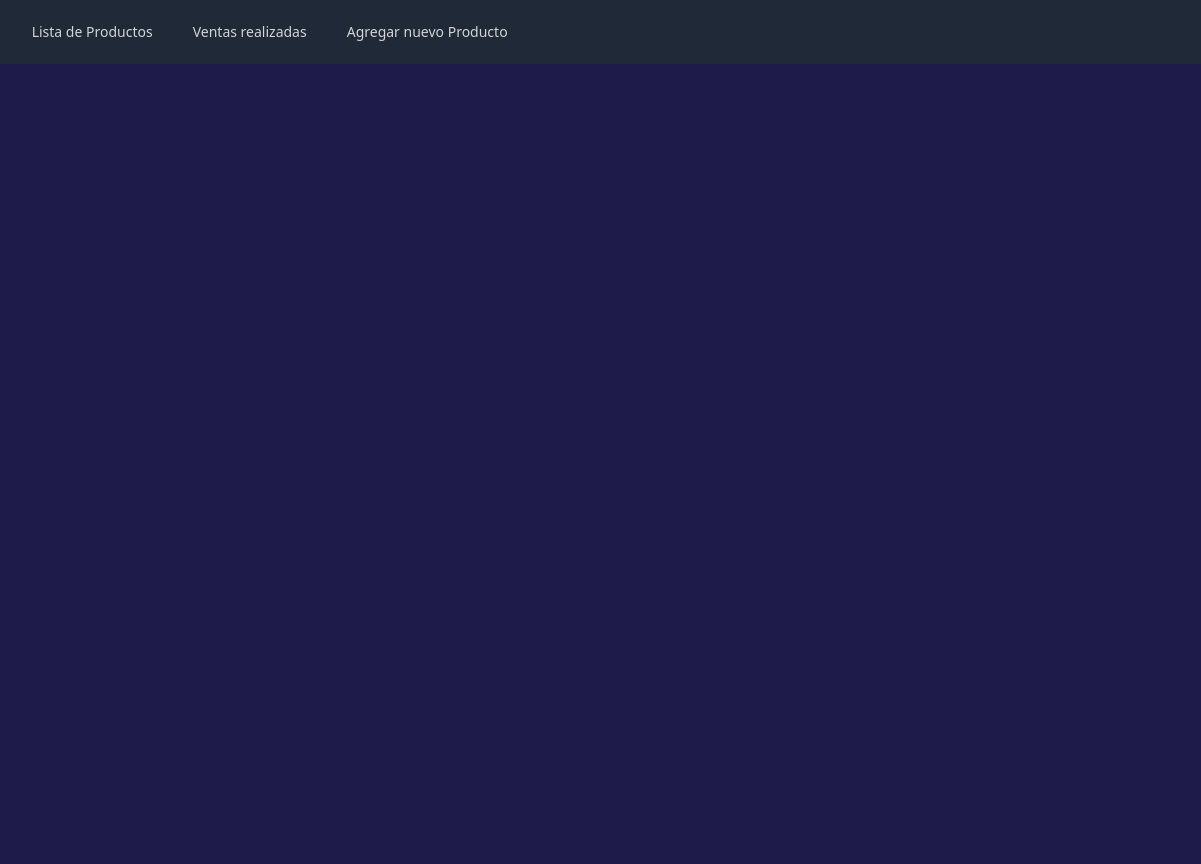
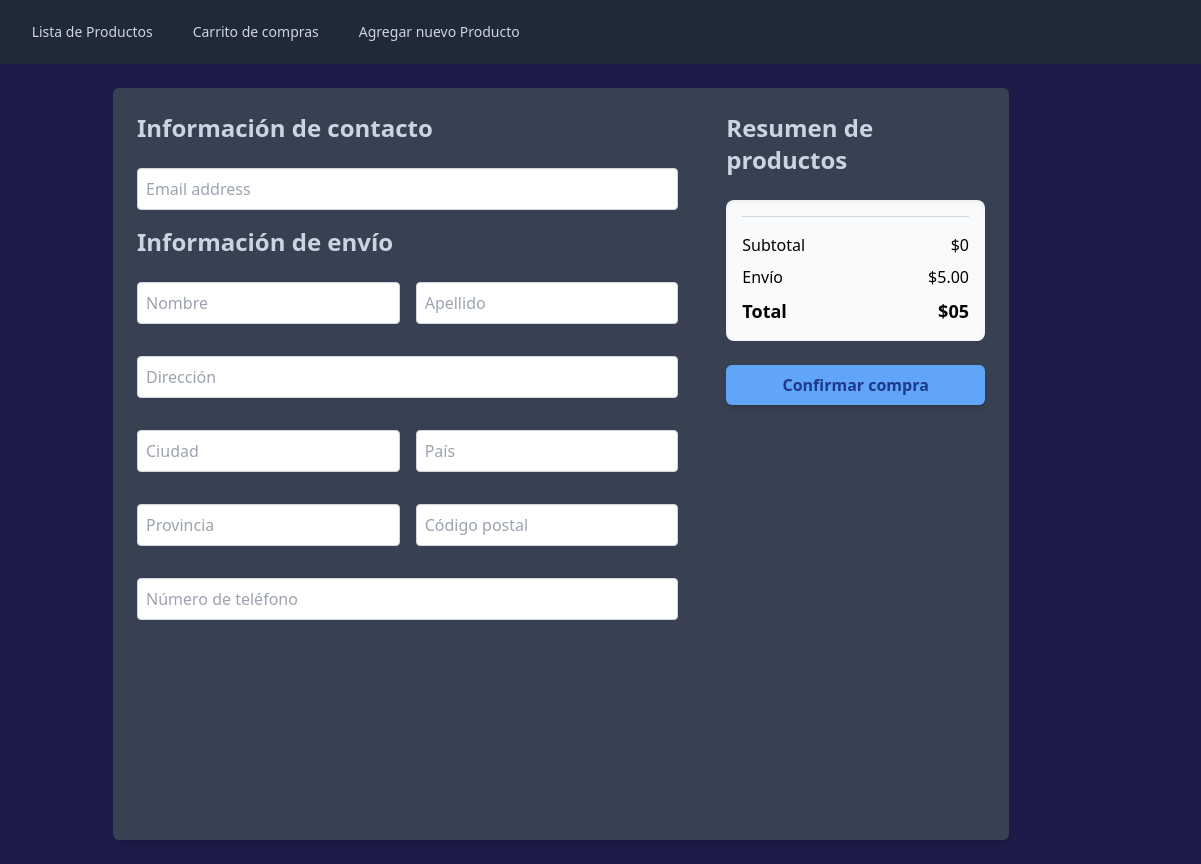
Before and after one commit to Martin-Egea/TP-AW2, a website with bundled scripts: page client/pages/shoppingCart.html in a window 1280 px wide. Shown: the full height of the page, 79-1280 px from the left. Before the commit the page ends 800 px from the top, so only its background shows below. Built offline with nearby package versions, Linux system fonts and the light colour scheme.

Commit message:
Front del carrito de compras y carga del local storage

```diff
--- a/client/components/navbar.js
+++ b/client/components/navbar.js
@@ -28,7 +28,7 @@ export const navbarComponent = `
                 <div class="flex space-x-4">
                   <!-- Current: "bg-gray-900 text-white", Default: "text-gray-300 hover:bg-gray-700 hover:text-white" -->
                   <a href="${API}/pages/home.html" class="text-gray-300 hover:bg-gray-700 hover:text-white rounded-md px-3 py-2 text-sm font-medium">Lista de Productos</a>
-                  <a href="${API}/pages/shoppingCart.html" class="text-gray-300 hover:bg-gray-700 hover:text-white rounded-md px-3 py-2 text-sm font-medium">Ventas realizadas</a>
+                  <a href="${API}/pages/shoppingCart.html" class="text-gray-300 hover:bg-gray-700 hover:text-white rounded-md px-3 py-2 text-sm font-medium">Carrito de compras</a>
                   <a href="${API}/pages/newProduct.html" class="text-gray-300 hover:bg-gray-700 hover:text-white rounded-md px-3 py-2 text-sm font-medium">Agregar nuevo Producto</a>
                 </div>
               </div>
@@ -41,7 +41,7 @@ export const navbarComponent = `
           <div id="menuNavbar" class="space-y-1 px-2 pb-3 pt-2 hidden">
             <!-- Current: "bg-gray-900 text-white", Default: "text-gray-300 hover:bg-gray-700 hover:text-white" -->
             <a href="${API}/pages/home.html" class="text-gray-300 hover:bg-gray-700 hover:text-white block rounded-md px-3 py-2 text-base font-medium">Lista de Productos</a>
-            <a href="${API}/pages/shoppingCart.html" class="text-gray-300 hover:bg-gray-700 hover:text-white block rounded-md px-3 py-2 text-base font-medium">Ventas realizadas</a>
+            <a href="${API}/pages/shoppingCart.html" class="text-gray-300 hover:bg-gray-700 hover:text-white block rounded-md px-3 py-2 text-base font-medium">Carrito de compras</a>
             <a href="${API}/pages/newProduct.html" class="text-gray-300 hover:bg-gray-700 hover:text-white block rounded-md px-3 py-2 text-base font-medium">Agregar nuevo Producto</a>
           </div>
         </div>
--- /dev/null
+++ b/client/pages/shoppingCart.controller.js
@@ -0,0 +1,43 @@
+import { getDataLS, deleteDataLS } from "../utils/localStorage.controller.js";
+
+const prodCarrito = (nombre, descripcion, precio, imagen )=>{
+    return `
+    <div class="flex items-center mb-4">
+    <img class="w-16 h-16 object-cover mr-4" src="https://via.placeholder.com/64">
+    <div>
+        <h3 class="text-lg font-medium line-clamp-2">${nombre}</h3>
+        <p class="text-gray-600 line-clamp-3">${descripcion}</p>
+        <p class="text-gray-900 text-right">$${precio}</p>
+    </div>
+</div>
+    `
+}
+
+let contenedorProductos = document.getElementById('prodCartContainer')
+let totalProductos = document.getElementById('totalCart')
+let subTotalProductos = document.getElementById('subTotalCart')
+const productosDeLS = getDataLS('carritoCompras')
+
+function agregarProductosAContenedor(){
+    let listaProductos = ''
+    console.log(productosDeLS)
+    productosDeLS.forEach(e => {
+        listaProductos += prodCarrito(e.nombre, e.desc, e.precio)
+    });
+    return listaProductos
+}
+
+function sumarTotalProductos(){
+    let total = 0
+    productosDeLS.forEach(e => {
+        total += parseInt(e.precio)
+    })
+    return total
+}
+
+window.addEventListener('load', ()=>{
+    contenedorProductos.innerHTML = agregarProductosAContenedor()
+    totalProductos.innerText = '$'+sumarTotalProductos()+5
+    subTotalProductos.innerText = '$'+sumarTotalProductos()
+
+})
--- a/client/pages/shoppingCart.html
+++ b/client/pages/shoppingCart.html
@@ -10,7 +10,64 @@
 
     <header></header>
 
+    <div class="flex justify-center min-h-screen p-6">
+        <div class="w-full max-w-4xl bg-gray-700 shadow-md rounded-md p-6">
+            <div class="flex flex-col lg:flex-row">
+                <div class="lg:w-2/3 lg:pr-6">
+                    <div>
+                        <h2 class="text-2xl font-semibold mb-6 text-slate-300">Información de contacto</h2>
+                        <input class="w-full border border-gray-300 p-2 mb-4 rounded" type="email" placeholder="Email address">
+                    </div>
+                    <div>
+                        <h2 class="text-2xl font-semibold mb-6 text-slate-300 ">Información de envío</h2>
+                        <div class="grid grid-cols-1 md:grid-cols-2 gap-4">
+                            <input class="w-full border border-gray-300 p-2 mb-4 rounded" type="text" placeholder="Nombre">
+                            <input class="w-full border border-gray-300 p-2 mb-4 rounded" type="text" placeholder="Apellido">
+                            <input class="w-full border border-gray-300 p-2 mb-4 rounded md:col-span-2" type="text" placeholder="Dirección">
+                            <input class="w-full border border-gray-300 p-2 mb-4 rounded" type="text" placeholder="Ciudad">
+                            <input class="w-full border border-gray-300 p-2 mb-4 rounded" type="text" placeholder="País">
+                            <input class="w-full border border-gray-300 p-2 mb-4 rounded" type="text" placeholder="Provincia">
+                            <input class="w-full border border-gray-300 p-2 mb-4 rounded" type="text" placeholder="Código postal">
+                            <input class="w-full border border-gray-300 p-2 mb-4 rounded md:col-span-2" type="text" placeholder="Número de teléfono">
+                        </div>
+                    </div>
+                </div>
+                <div class="lg:w-1/3 lg:pl-6 mt-6 lg:mt-0">
+                    <h2 class="text-2xl font-semibold mb-6 text-slate-300">Resumen de productos</h2>
+                    <div class="bg-gray-50 p-4 rounded-lg shadow-inner">
+                        <!--Contenedor de productos-->
+                        <div id="prodCartContainer">
+                            <div class="flex items-center mb-4">
+                                <img class="w-16 h-16 object-cover mr-4" src="https://via.placeholder.com/64">
+                                <div>
+                                    <h3 class="text-lg font-medium">Producto 1</h3>
+                                    <p class="text-gray-600">Caracteristica</p>
+                                    <p class="text-gray-900">$32.00</p>
+                                </div>
+                            </div>
+                        </div>
+                        <div class="border-t border-gray-300 pt-4">
+                            <div class="flex justify-between mb-2">
+                                <span>Subtotal</span>
+                                <span id="subTotalCart">$64.00</span>
+                            </div>
+                            <div class="flex justify-between mb-2">
+                                <span>Envío</span>
+                                <span>$5.00</span>
+                            </div>
+                            <div class="flex justify-between font-semibold text-lg">
+                                <span>Total</span>
+                                <span id="totalCart">$75.52</span>
+                            </div>
+                        </div>
+                    </div>
+                    <button class="w-full mt-6 bg-blue-400 text-blue-900 py-2 rounded-md shadow-md hover:bg-blue-300 font-semibold active:scale-95 transition-all">Confirmar compra</button>
+                </div>
+            </div>
+        </div>
+    </div>
 
     <script type="module" src="../index.js"></script>
+    <script type="module" src="./shoppingCart.controller.js"></script>
 </body>
 </html>
--- a/utils/funciones.js
+++ /dev/null
@@ -1,4 +0,0 @@
-export const obtener_usuarios = (obj, nom) =>{
-    const res = obj.filter(e => obj.nombre == nom)
-    return res
-}
```
Also changed, not shown: client/pages/home.html (+1 -1 lines), client/pages/newProduct.html (+2 -2 lines), index.js (+0 -13 lines).
